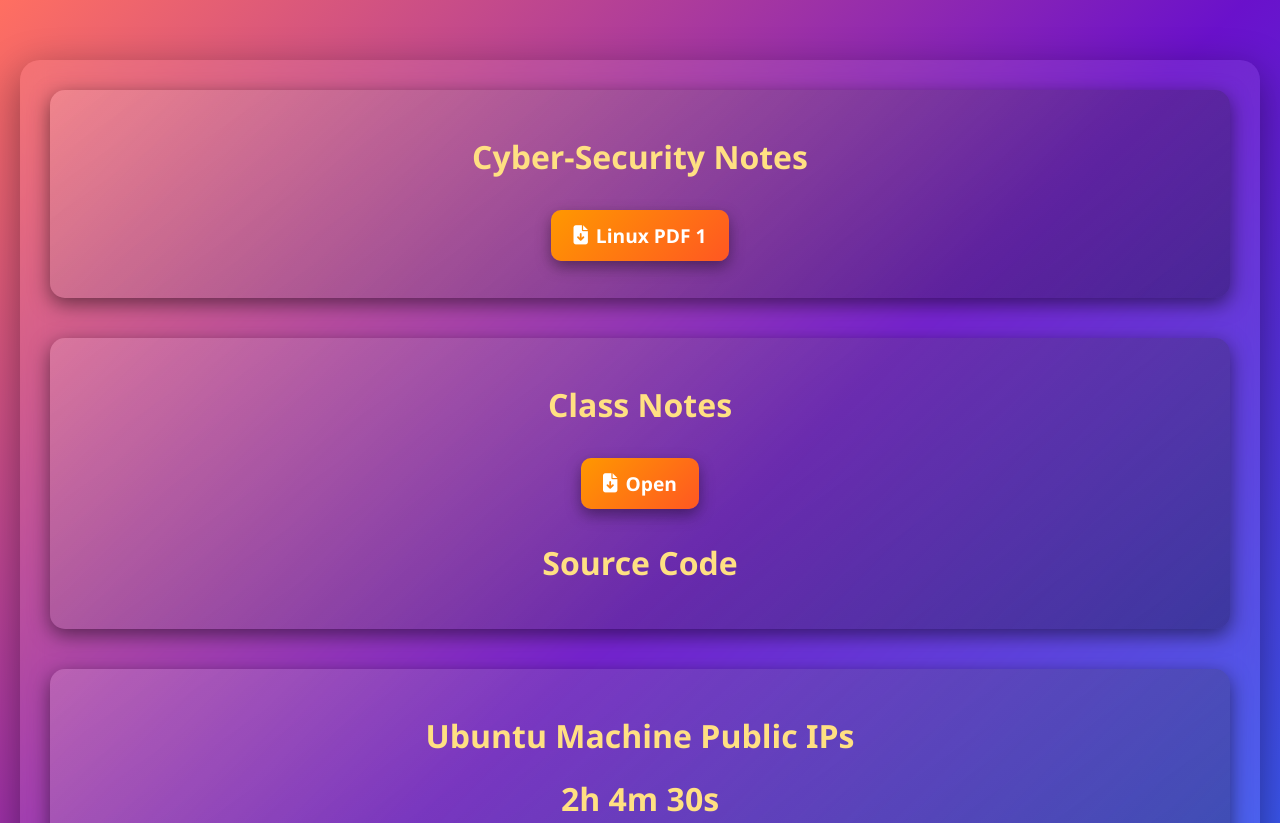
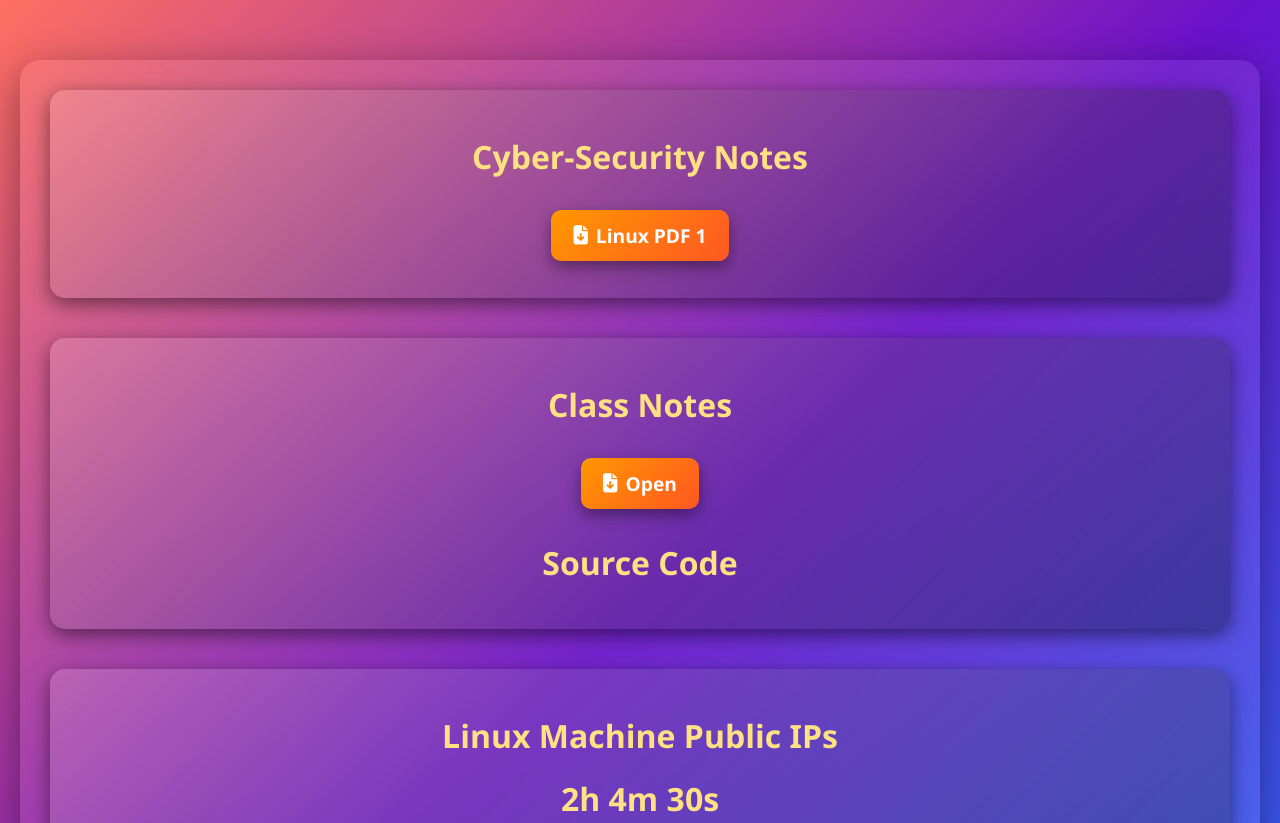
Before and after one commit to rajendra0968jangid/cyber-security, a plain HTML site: page index.html in a window 1280 px wide. Shown: the top 823 px of the page. Drawn offline with Linux system fonts and the light colour scheme.

Commit message:
Update index.html

```diff
--- a/index.html
+++ b/index.html
@@ -38,7 +38,7 @@
       <!-- IP Section -->
 
       <div class="box">
-        <h2>Ubuntu Machine Public IPs</h2>
+        <h2>Linux Machine Public IPs</h2>
         <h2 id="countdown">00:00:00</h2>
         <div class="ip-grid" id="ipGrid"></div>
       </div>
```
